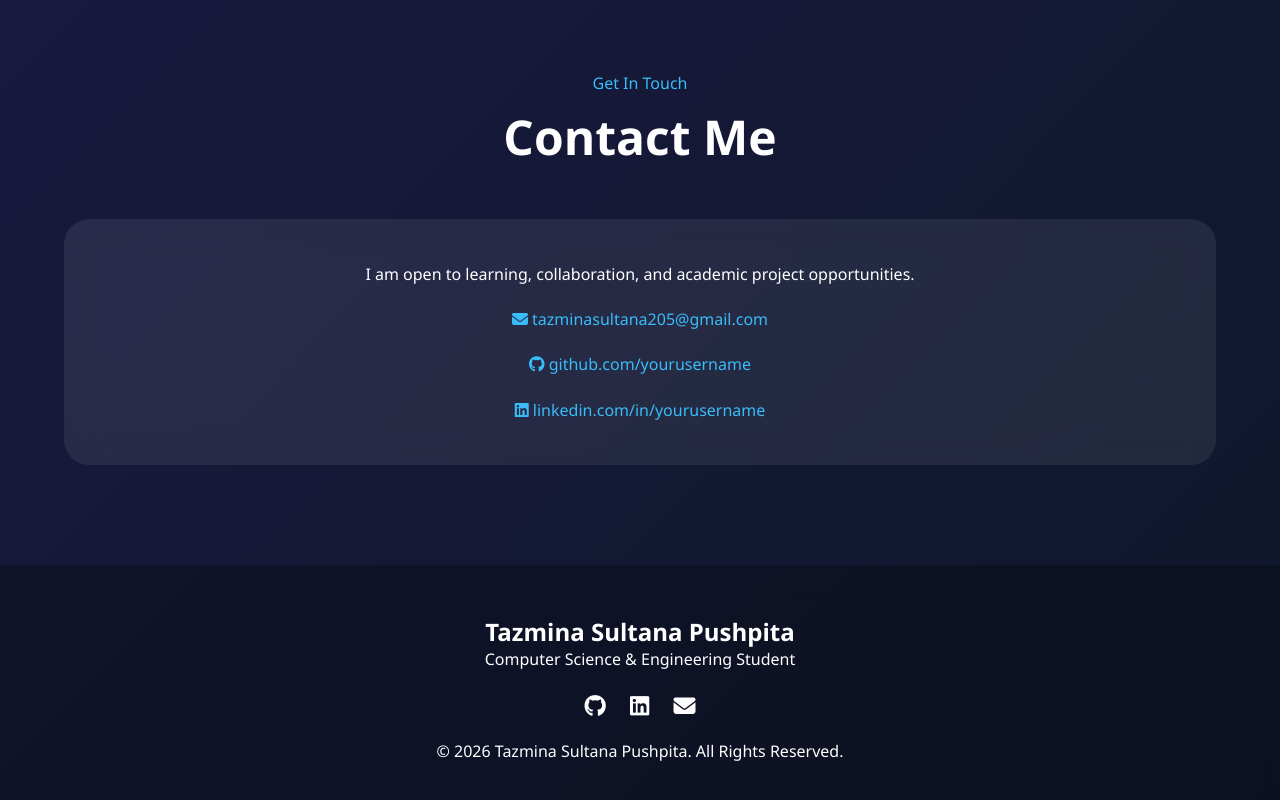
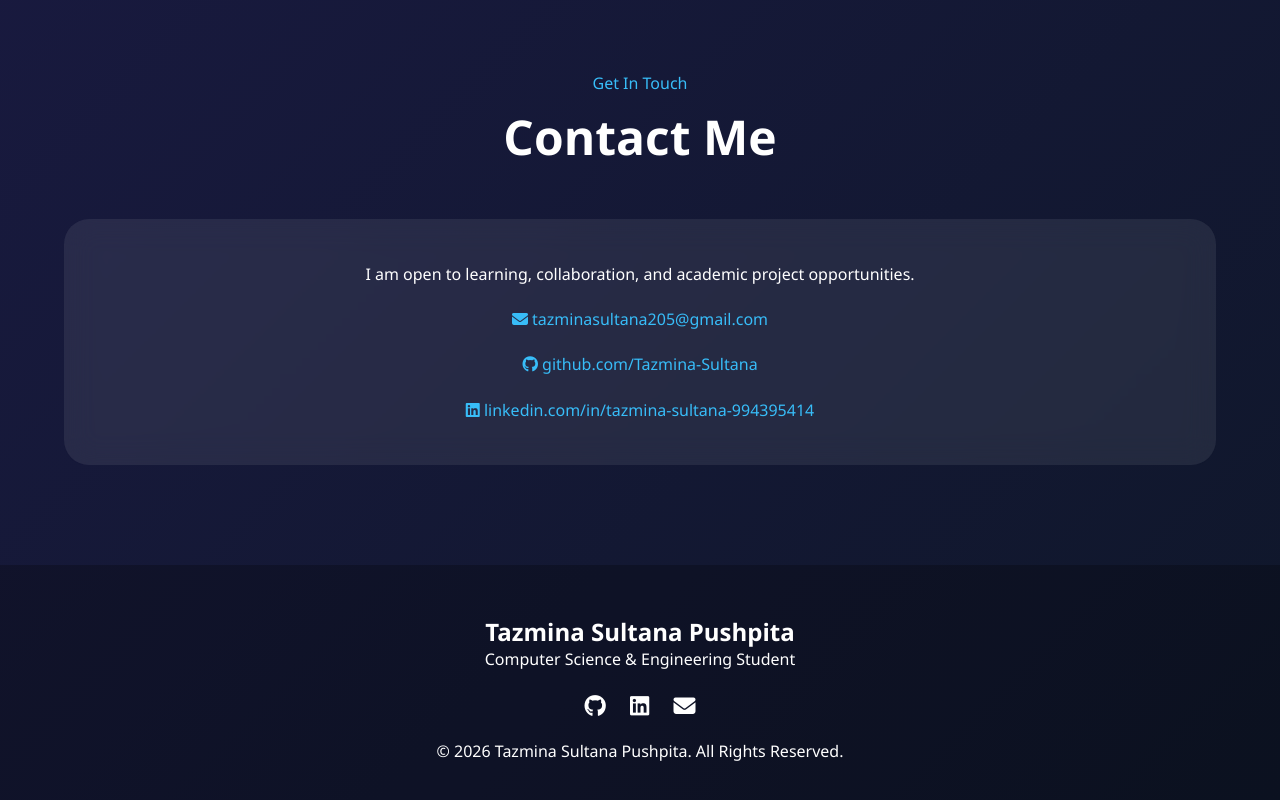
Before and after one commit to Tazmina-Sultana/portfolio, a plain HTML site: page index.html in a window 1280 px wide. Shown: the part 4742-5542 px from the top of the page. Drawn offline with Linux system fonts and the light colour scheme.

Commit message:
Update index.html

```diff
--- a/index.html
+++ b/index.html
@@ -249,12 +249,12 @@
       <i class="fa-solid fa-envelope"></i> tazminasultana205@gmail.com
     </a>
 
-    <a href="https://github.com/yourusername" target="_blank">
-      <i class="fa-brands fa-github"></i> github.com/yourusername
+    <a href="https://github.com/Tazmina-Sultana" target="_blank">
+      <i class="fa-brands fa-github"></i> github.com/Tazmina-Sultana
     </a>
 
-    <a href="https://linkedin.com/in/yourusername" target="_blank">
-      <i class="fa-brands fa-linkedin"></i> linkedin.com/in/yourusername
+    <a href="https://www.linkedin.com/in/tazmina-sultana-994395414" target="_blank">
+      <i class="fa-brands fa-linkedin"></i> linkedin.com/in/tazmina-sultana-994395414
     </a>
   </div>
 </section>
```
